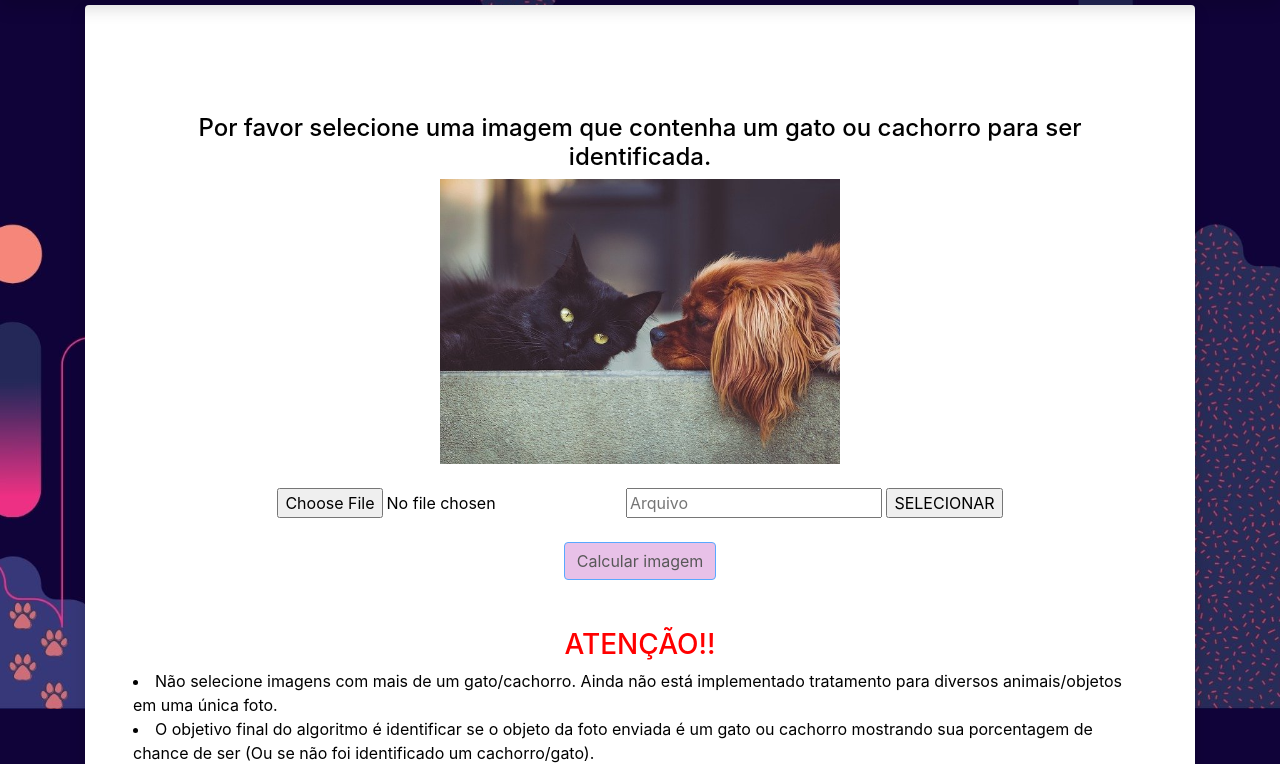
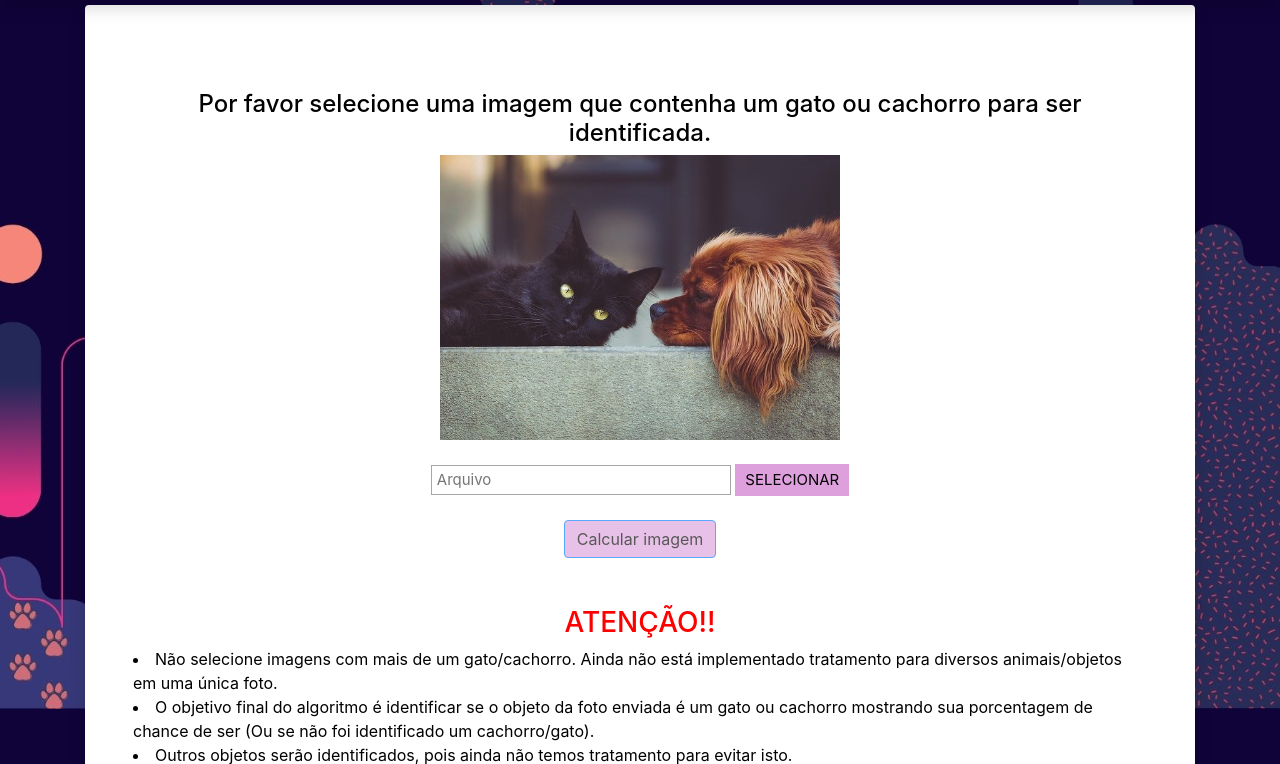
Before and after one commit to Jeremias333/imgpercent-teste-pickcells, a Django app: page /recognition/ in a window 1280 px wide. Shown: the part 91-855 px from the top of the page. Run offline with Django 3.2, Linux system fonts and the light colour scheme; some libraries are stand-ins or nearby versions.

Commit message:
style(Selecionar): Botão de seleção sendo estilizado.

```diff
--- a/imgpercent/imgpercent/main/templates/submitimg.html
+++ b/imgpercent/imgpercent/main/templates/submitimg.html
@@ -14,7 +14,31 @@
 			div.style.visibility = "visible"
 		}
 	</script>
-	<div id="load" style="visibility: hidden;" align="center">Carregando...</div>
+	<style type="text/css">
+		.arquivo {
+		  display: none;
+		}
+		.file {
+		  line-height: 30px;
+		  height: 30px;
+		  border: 1px solid #A7A7A7;
+		  padding: 5px;
+		  box-sizing: border-box;
+		  font-size: 15px;
+		  vertical-align: middle;
+		  width: 300px;
+		}
+		.btnd {
+		  border: none;
+		  box-sizing: border-box;
+		  padding: 2px 10px;
+		  background-color: #DDA0DD;
+		  color: black;
+		  height: 32px;
+		  font-size: 15px;
+		  vertical-align: middle;
+		}
+	</style>
 	<center>
 		<div style="color: black">
 			<div id="load" style="visibility: hidden;" align="center"><h4>Carregando...</h4></div>
```
